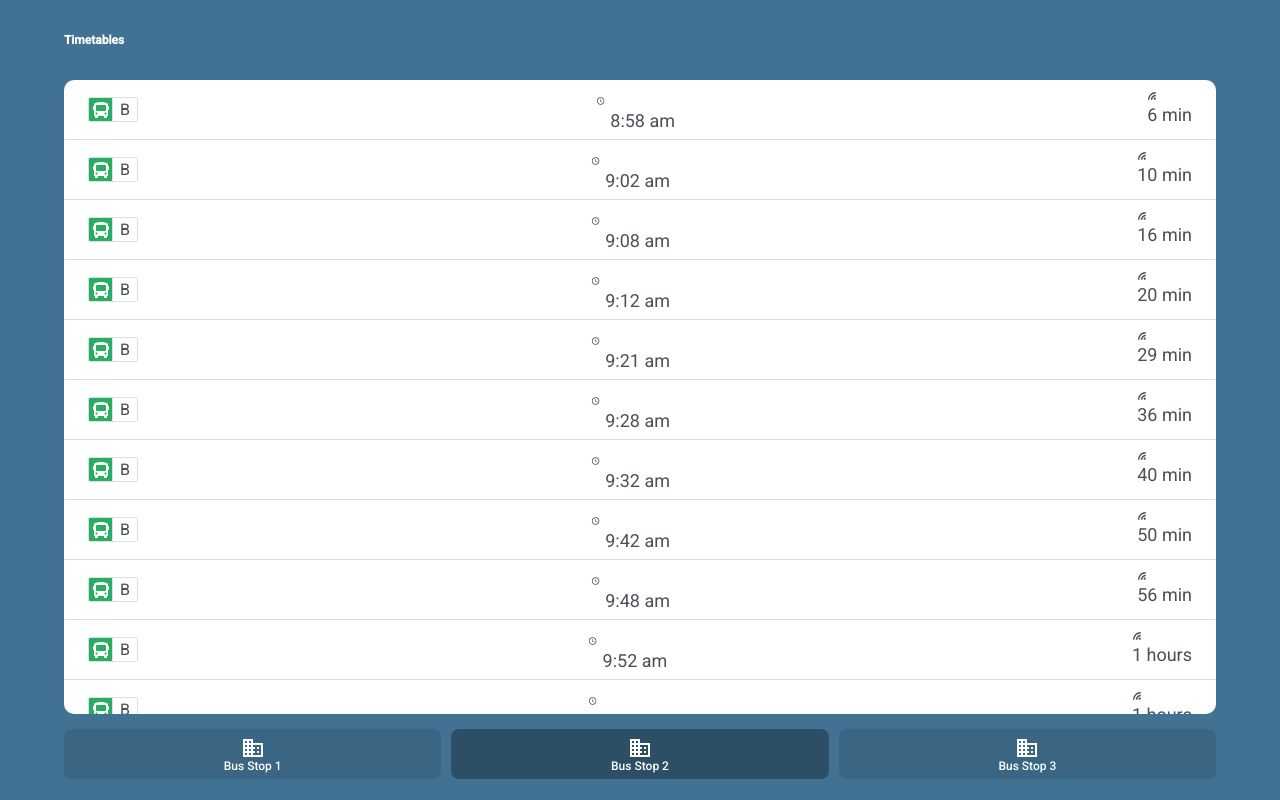
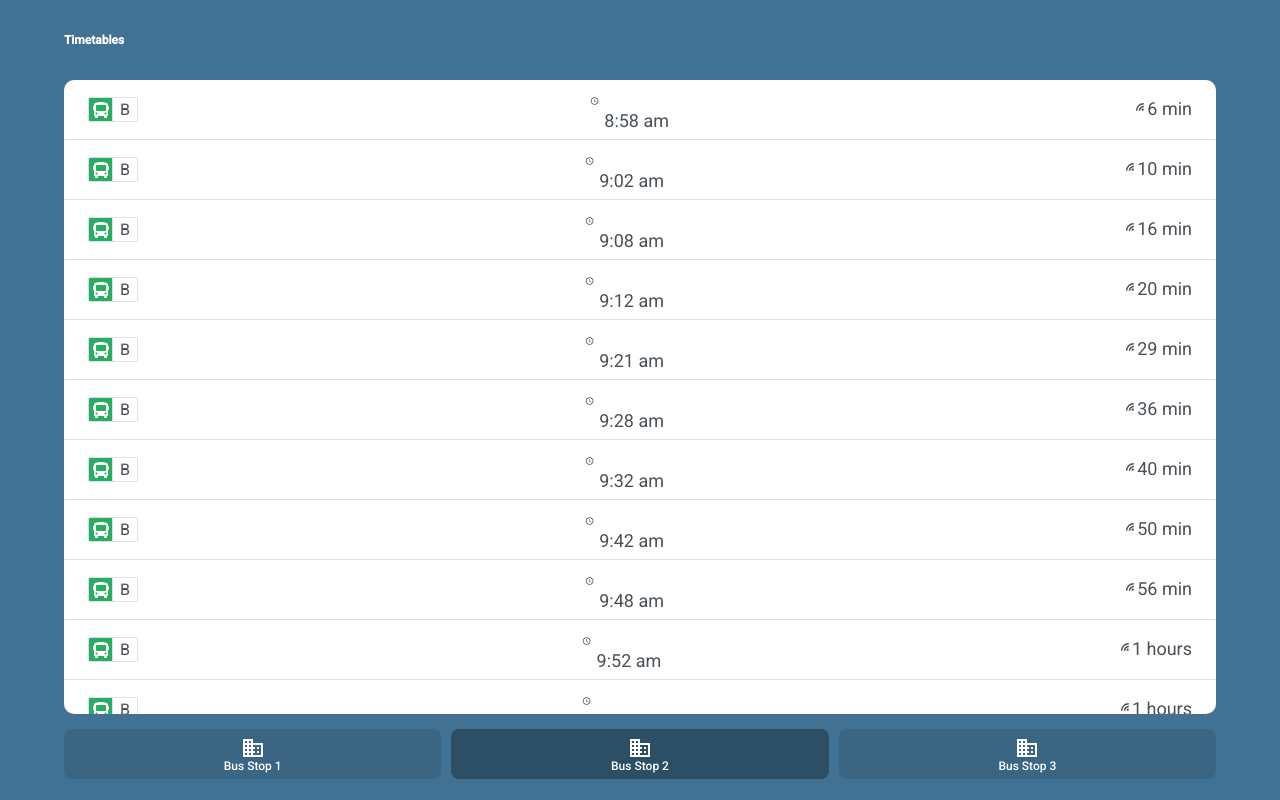
Before and after one commit to PierreDaily/ccbus, a Vue app: page / in a window 1280 px wide. Built offline with nearby package versions, Linux system fonts and the light colour scheme.

Commit message:
refacto - CountDown tailwind migration

```diff
--- a/src/components/CountDown/index.vue
+++ b/src/components/CountDown/index.vue
@@ -1,7 +1,7 @@
 <template>
   <div>
-    <img aria-label="coming in" :src="rssIcon" />
-    <span :style="{ width: '100px' }">{{ timeLeft || "---" }}</span>
+    <img class="h-3 relative top-[-1px] left-[-2px] w-3 inline" aria-label="coming in" :src="rssIcon" />
+    <span class="text-black-light font-sans text-lg font-normal leading-5" :style="{ width: '100px' }">{{ timeLeft || "---" }}</span>
   </div>
 </template>
 
@@ -19,22 +19,3 @@ export default {
   },
 };
 </script>
-
-<style lang="scss" scoped>
-img {
-  height: 12px;
-  left: -2px;
-  position: relative;
-  top: 0px;
-  width: 12px;
-}
-
-span {
-  color: var(--font-color-black);
-  font-family: var(--font-primary);
-  font-size: 18px;
-  font-style: normal;
-  font-weight: 400;
-  line-height: 21px;
-}
-</style>
```
